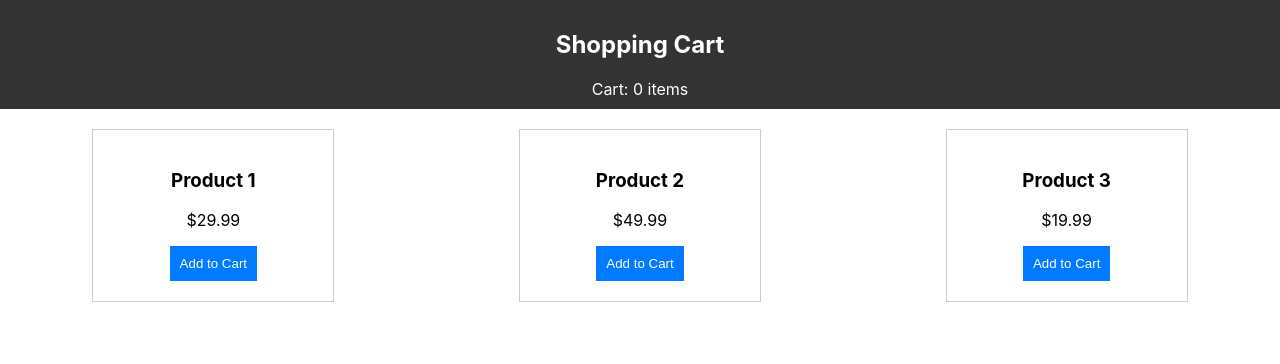
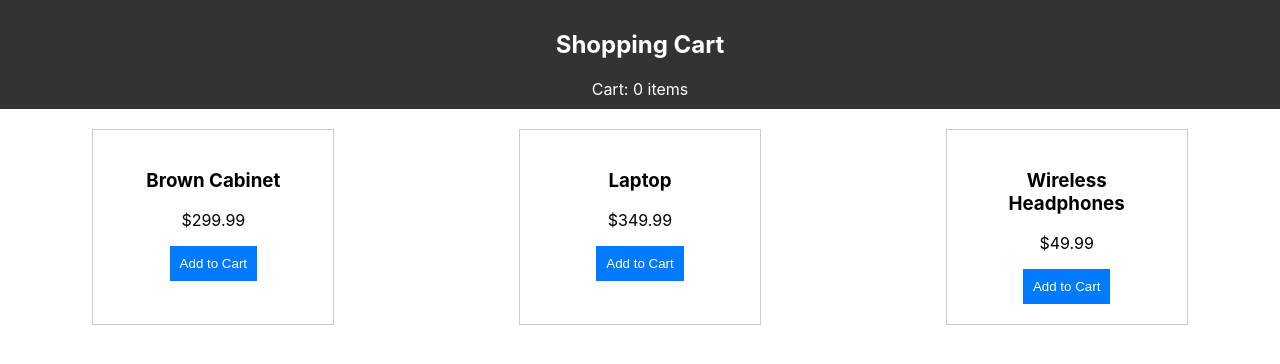
Before and after one commit to ant05man/shopping-cart-project, a React (Create React App) app in the folder frontend/: page / in a window 1280 px wide. Shown: the top 364 px of the page. Built offline with nearby package versions, Linux system fonts and the light colour scheme.

Commit message:
changed named for product list

```diff
--- a/frontend/src/components/ProductList.js
+++ b/frontend/src/components/ProductList.js
@@ -3,9 +3,9 @@ import ProductCard from './ProductCard';
 
 const ProductList = () => {
   const products = [
-    { id: 1, name: 'Product 1', price: 29.99 },
-    { id: 2, name: 'Product 2', price: 49.99 },
-    { id: 3, name: 'Product 3', price: 19.99 },
+    { id: 1, name: 'Brown Cabinet', price: 299.99 },
+    { id: 2, name: 'Laptop', price: 349.99 },
+    { id: 3, name: 'Wireless Headphones', price: 49.99 },
   ];
 
   return (
```
